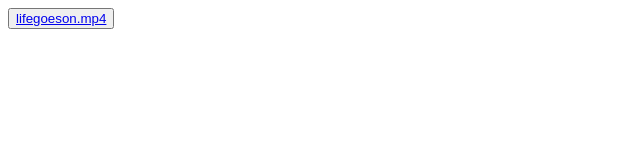
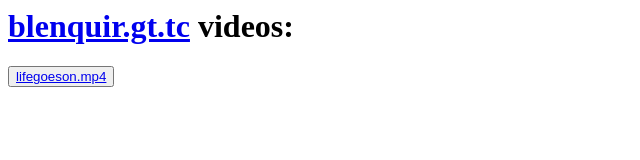
Before and after one commit to blenquir/video, a plain HTML site: page index.html in a window 1280 px wide. Shown: the whole page, without its empty margins (0-640 px from the left). Drawn offline with Linux system fonts and the light colour scheme.

Commit message:
Update index.html

```diff
--- a/index.html
+++ b/index.html
@@ -1 +1,3 @@
+<h1><a href="https://blenquir.gt.tc">blenquir.gt.tc</a> videos:</h1>
+
 <button><a href="lifegoeson.mp4">lifegoeson.mp4</a></button>
```
